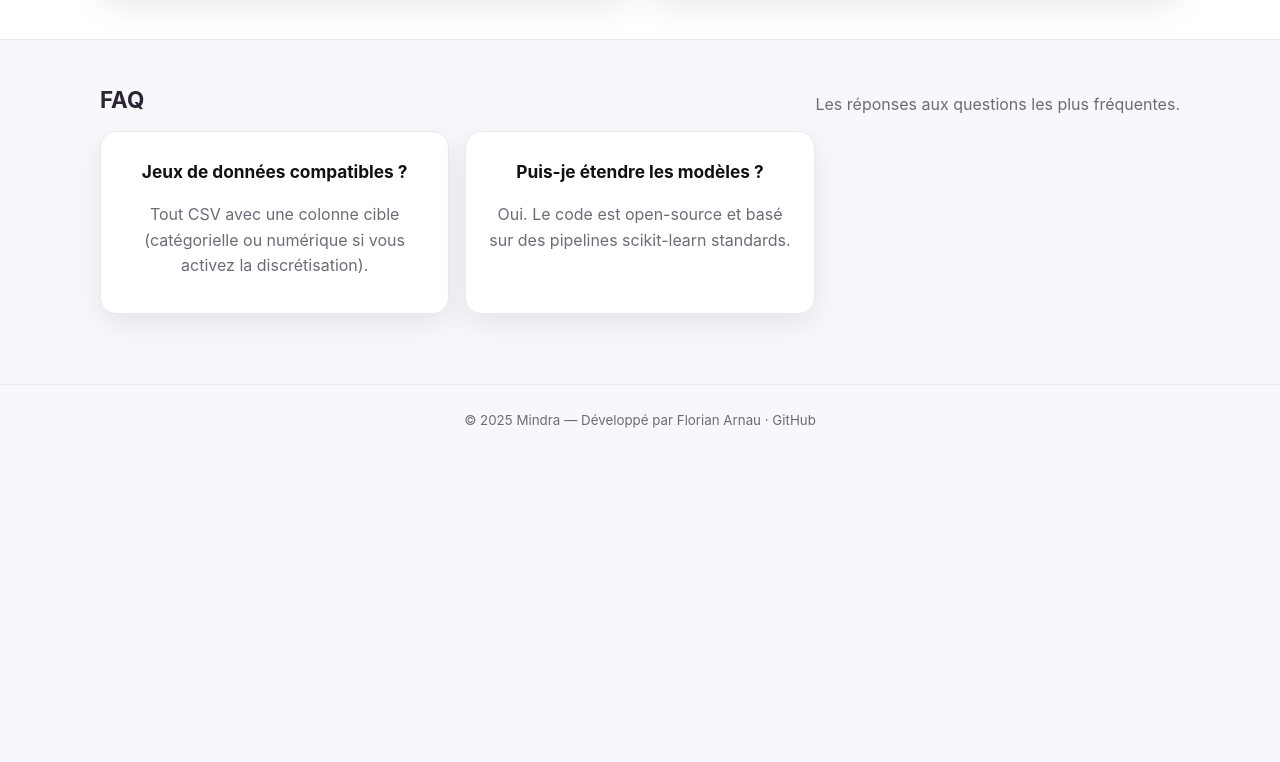
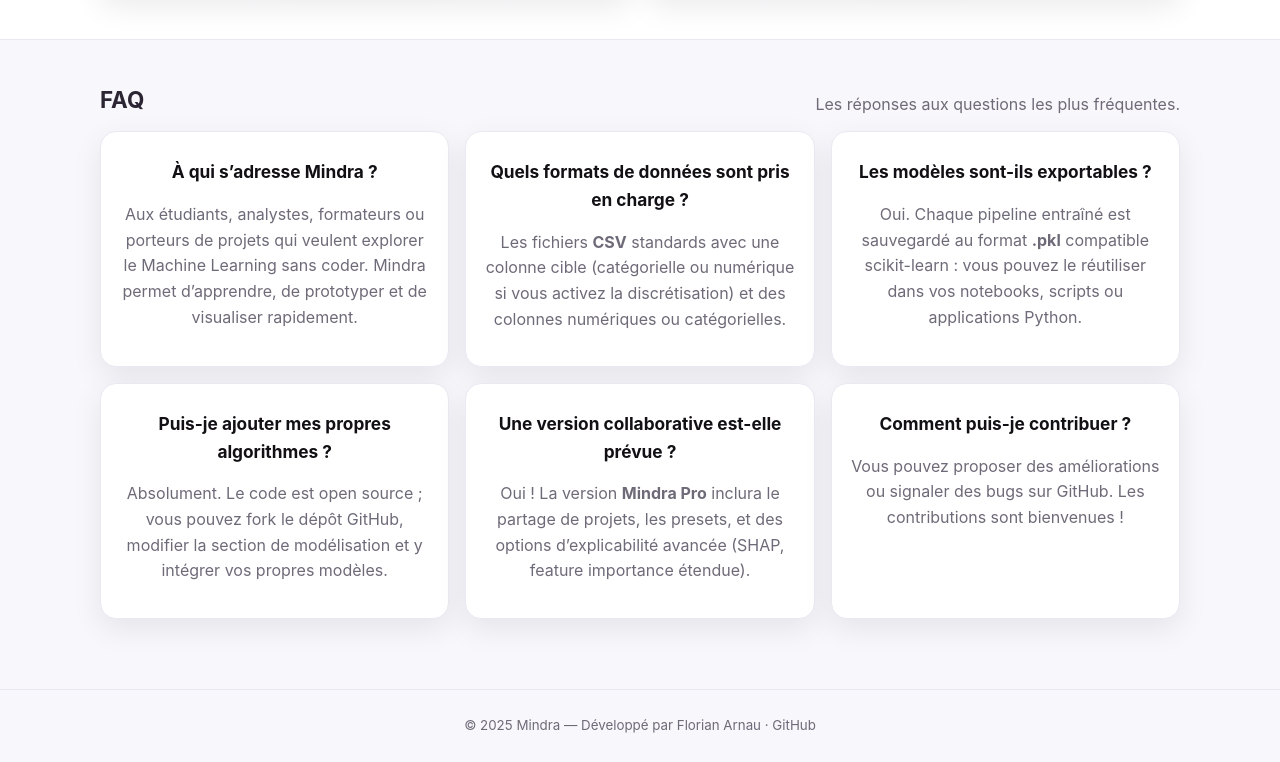
Before and after one commit to florianarnau/Mindra, a plain HTML site: page index.html in a window 1280 px wide. Shown: the part 2191-2953 px from the top of the page. Before the commit the page ends 2648 px from the top, so only its background shows below. Drawn offline with Linux system fonts and the light colour scheme.

Commit message:
update index file

```diff
--- a/index.html
+++ b/index.html
@@ -263,14 +263,31 @@
         <h2>FAQ</h2>
         <p class="sub">Les réponses aux questions les plus fréquentes.</p>
       </div>
+
       <div class="grid">
         <div class="card">
-          <h3>Jeux de données compatibles ?</h3>
-          <p class="muted">Tout CSV avec une colonne cible (catégorielle ou numérique si vous activez la discrétisation).</p>
+          <h3>À qui s’adresse Mindra ?</h3>
+          <p class="muted">Aux étudiants, analystes, formateurs ou porteurs de projets qui veulent explorer le Machine Learning sans coder. Mindra permet d’apprendre, de prototyper et de visualiser rapidement.</p>
         </div>
         <div class="card">
-          <h3>Puis-je étendre les modèles ?</h3>
-          <p class="muted">Oui. Le code est open-source et basé sur des pipelines scikit-learn standards.</p>
+          <h3>Quels formats de données sont pris en charge ?</h3>
+          <p class="muted">Les fichiers <b>CSV</b> standards avec une colonne cible (catégorielle ou numérique si vous activez la discrétisation) et des colonnes numériques ou catégorielles.</p>
+        </div>
+        <div class="card">
+          <h3>Les modèles sont-ils exportables ?</h3>
+          <p class="muted">Oui. Chaque pipeline entraîné est sauvegardé au format <b>.pkl</b> compatible scikit-learn : vous pouvez le réutiliser dans vos notebooks, scripts ou applications Python.</p>
+        </div>
+        <div class="card">
+          <h3>Puis-je ajouter mes propres algorithmes ?</h3>
+          <p class="muted">Absolument. Le code est open source ; vous pouvez fork le dépôt GitHub, modifier la section de modélisation et y intégrer vos propres modèles.</p>
+        </div>
+        <div class="card">
+          <h3>Une version collaborative est-elle prévue ?</h3>
+          <p class="muted">Oui ! La version <b>Mindra Pro</b> inclura le partage de projets, les presets, et des options d’explicabilité avancée (SHAP, feature importance étendue).</p>
+        </div>
+        <div class="card">
+          <h3>Comment puis-je contribuer ?</h3>
+          <p class="muted">Vous pouvez proposer des améliorations ou signaler des bugs sur <a href="https://github.com/florianarnau/Mindra" target="_blank">GitHub</a>. Les contributions sont bienvenues !</p>
         </div>
       </div>
     </div>
```
